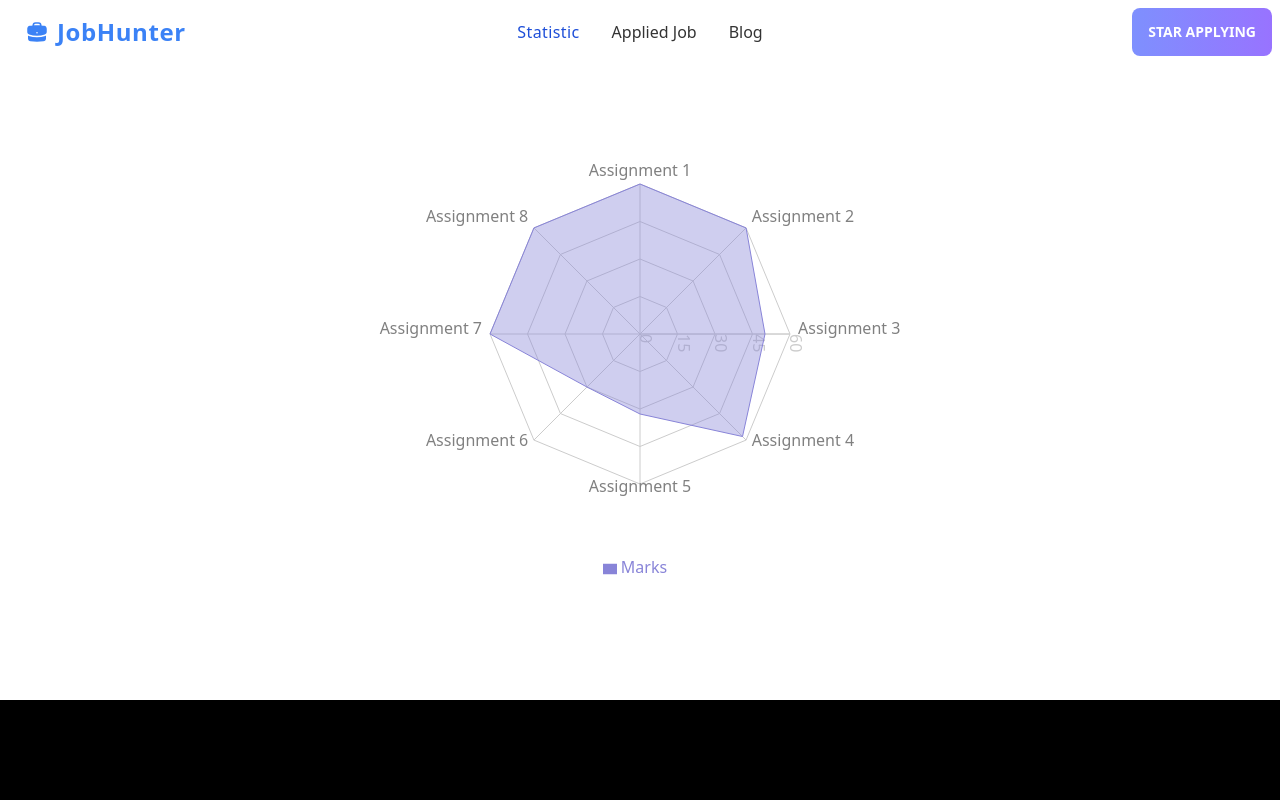
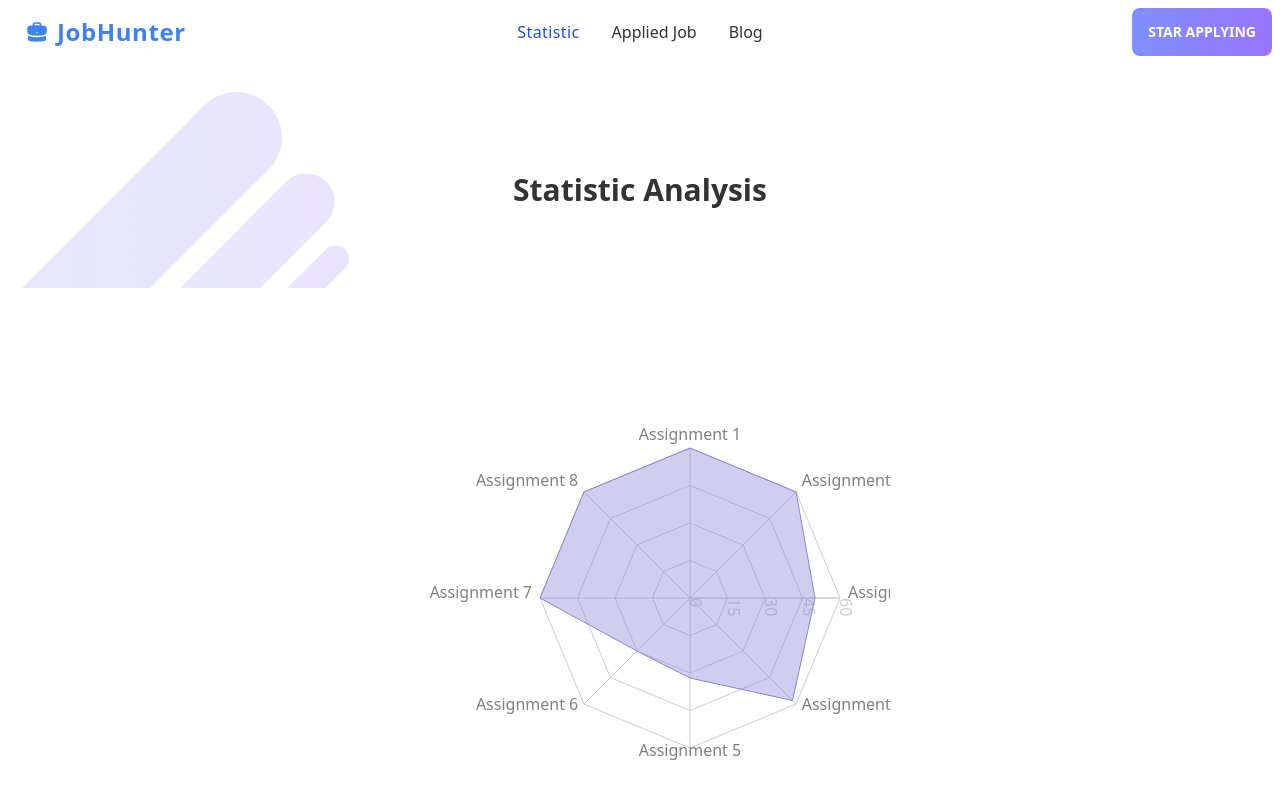
Before and after one commit to Akram409/JobHunter-Client, a React (Vite) app: page /statistic in a window 1280 px wide. Shown: the top 800 px of the page. Built offline with nearby package versions, Linux system fonts and the light colour scheme.

Commit message:
404 and LoadError Fixed

```diff
--- a/src/App.jsx
+++ b/src/App.jsx
@@ -2,7 +2,6 @@ import React from 'react';
 import { Outlet } from 'react-router-dom';
 import NavBar from './Component/NavBar/NavBar';
 import Footer from './Component/Footer/Footer';
-import Error from './Component/Error/Error';
 
 const App = () => {
   return (
--- a/src/Component/Error/Error.jsx
+++ b/src/Component/Error/Error.jsx
@@ -1,6 +1,6 @@
 import React from "react";
 import "./Error1.jsx";
-// import "./Error.css";
+import "./Error.css";
 
 
 const Error = () => {
@@ -14,10 +14,10 @@ const Error = () => {
   <a target="_blank" href="https://www.enationalelectronics.com">
     <div className="container">
       <div className="row">
-        <div className="col-sm-12 col-md-12 mt-5 mb-5">
+        <div className="col-sm-12 col-md-12 mt-5 mb-7">
           <svg
             width="100%"
-            height="100vh"
+            height="auto"
             viewBox="0 0 636 324"
             fill="none"
             xmlns="http://www.w3.org/2000/svg"
--- a/src/Component/Statistic/Statistic.jsx
+++ b/src/Component/Statistic/Statistic.jsx
@@ -6,62 +6,66 @@ import {
   PolarAngleAxis,
   PolarRadiusAxis,
   Tooltip,
-  Legend
+  Legend,
+  ResponsiveContainer,
 } from "recharts";
-
 
 const data = [
   {
     name: "Assignment 1",
     A: 60,
-    fullMark: 60
+    fullMark: 60,
   },
   {
     name: "Assignment 2",
     A: 60,
-    fullMark: 60
+    fullMark: 60,
   },
   {
     name: "Assignment 3",
     A: 50,
-    fullMark: 60
+    fullMark: 60,
   },
   {
     name: "Assignment 4",
     A: 58,
-    fullMark: 60
+    fullMark: 60,
   },
   {
     name: "Assignment 5",
     A: 32,
-    fullMark: 60
+    fullMark: 60,
   },
   {
     name: "Assignment 6",
     A: 30,
-    fullMark: 60
+    fullMark: 60,
   },
   {
     name: "Assignment 7",
     A: 60,
-    fullMark: 60
+    fullMark: 60,
   },
   {
     name: "Assignment 8",
     A: 60,
-    fullMark: 60
+    fullMark: 60,
   },
-
 ];
 
 export default function App() {
   return (
-    <div className="flex justify-center item-center py-5 mb-24">
+    <>
+      <div className="my-container text-center pic mt-7 mb-10">
+        <h1 className="text-3xl font-bold">Statistic Analysis</h1>
+      </div>
+      <ResponsiveContainer width="100%" height="100%">
+        <div className="flex justify-center item-center lg:py-5 lg:mb-24">
           <RadarChart
             cx={300}
             cy={250}
             outerRadius={150}
-      width={600}
+            width={500}
             height={500}
             data={data}
           >
@@ -79,5 +83,7 @@ export default function App() {
             <Legend />
           </RadarChart>
         </div>
+      </ResponsiveContainer>
+    </>
   );
 }
```
Also changed, not shown: src/Component/Error/Error.css (+4 -4 lines), src/main.jsx (+4 -4 lines), 2 other files (tests, documents, lock files or other folders). Lines whose indentation alone changed are shown as unchanged.
